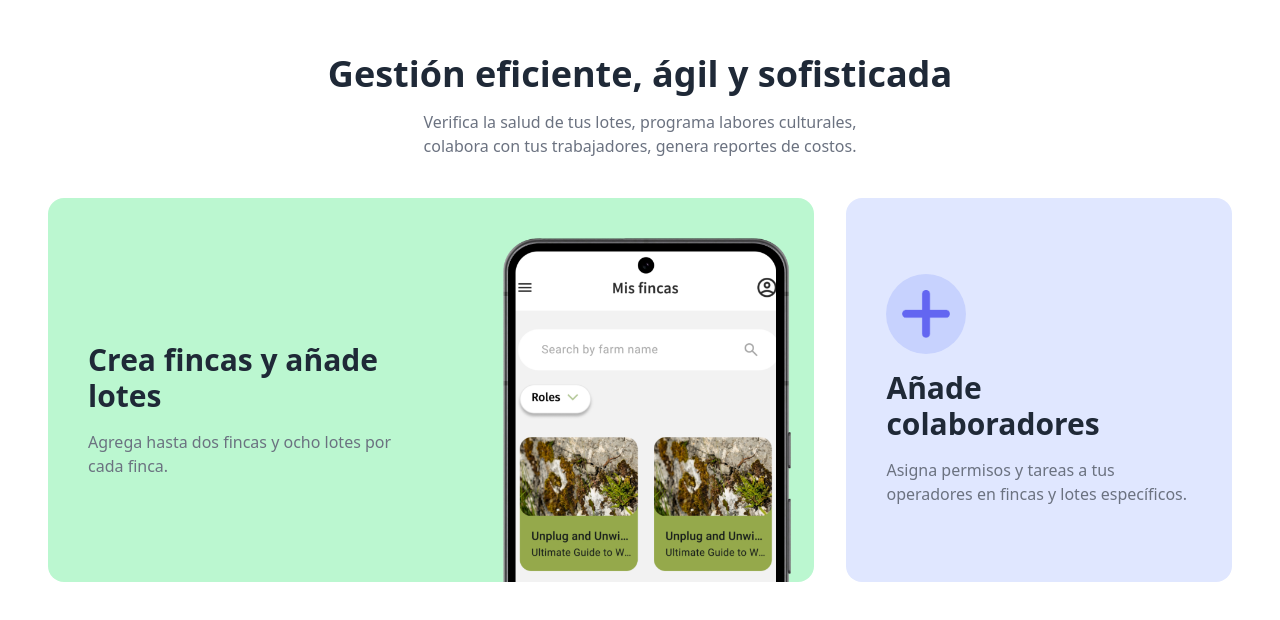
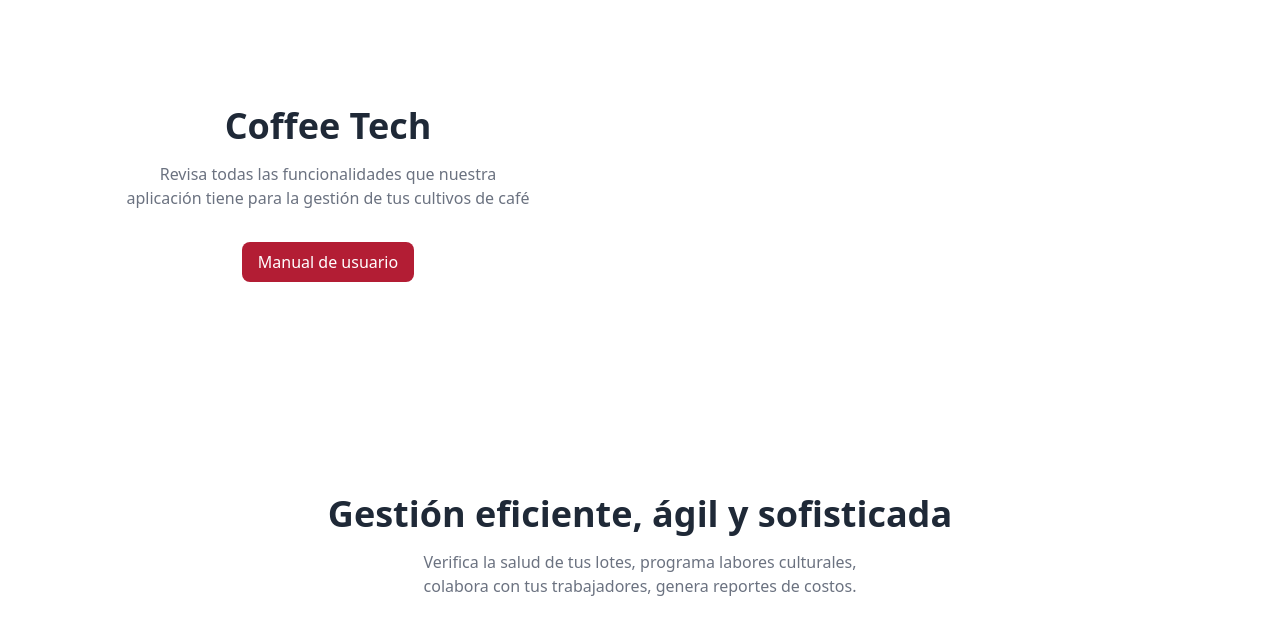
Before and after one commit to PacoValen/CoffeeTechWebApp, a React (Vite) app: page / in a window 1280 px wide. Shown: the part 1445-2065 px from the top of the page. Built offline with nearby package versions, Linux system fonts and the light colour scheme.

Commit message:
ADD: videoplayer and routes documentation

```diff
--- a/package.json
+++ b/package.json
@@ -13,7 +13,9 @@
     "@headlessui/react": "^2.1.3",
     "@heroicons/react": "^2.1.5",
     "react": "^18.3.1",
-    "react-dom": "^18.3.1"
+    "react-dom": "^18.3.1",
+    "react-player": "^2.16.0",
+    "react-router-dom": "^6.26.1"
   },
   "devDependencies": {
     "@eslint/js": "^9.9.0",
--- a/src/App.tsx
+++ b/src/App.tsx
@@ -1,7 +1,8 @@
-import Nav from "./sections/Nav";
+/* import Nav from "./sections/Nav";
 import Hero from "./sections/Hero";
 import FreeTier from "./sections/FreeTier";
 import Plots from "./sections/Plots";
+import VideoPlayer from "./sections/VideoPlayer";
 
 export default function App() {
   return (
@@ -9,7 +10,31 @@ export default function App() {
       <Nav />
       <Hero />
       <Plots />
+      <VideoPlayer />
       <FreeTier />
     </>
   );
 }
+ */
+
+// src/App.tsx
+import { Outlet } from "react-router-dom";
+import Nav from "./sections/Nav";
+import Hero from "./sections/Hero";
+import FreeTier from "./sections/FreeTier";
+import Plots from "./sections/Plots";
+import VideoPlayer from "./sections/VideoPlayer";
+
+export default function App() {
+  return (
+    <>
+      <Nav />
+      <Hero />
+      <Plots />
+      <VideoPlayer />
+      <FreeTier />
+      <Outlet />{" "}
+      {/* Aquí se renderizará el contenido específico de cada ruta */}
+    </>
+  );
+}
--- a/src/main.tsx
+++ b/src/main.tsx
@@ -1,10 +1,35 @@
-import { StrictMode } from 'react'
-import { createRoot } from 'react-dom/client'
-import App from './App.tsx'
-import './index.css'
+/* // src/main.tsx
 
-createRoot(document.getElementById('root')!).render(
+import { StrictMode } from "react";
+import { createRoot } from "react-dom/client";
+import { BrowserRouter as Router } from "react-router-dom";
+import App from "./App.tsx";
+import "./index.css";
+
+createRoot(document.getElementById("root")!).render(
   <StrictMode>
-    <App />
+    <Router>
+      <App />
+    </Router>
   </StrictMode>,
-)
+);
+ */
+
+// src/main.tsx
+import { StrictMode } from "react";
+import { createRoot } from "react-dom/client";
+import { BrowserRouter as Router, Routes, Route } from "react-router-dom";
+import App from "./App";
+import Documentacion from "./pages/Documentation";
+import "./index.css";
+
+createRoot(document.getElementById("root")!).render(
+  <StrictMode>
+    <Router>
+      <Routes>
+        <Route path="/" element={<App />} />
+        <Route path="/documentacion" element={<Documentacion />} />
+      </Routes>
+    </Router>
+  </StrictMode>,
+);
--- /dev/null
+++ b/src/pages/Documentation.tsx
@@ -0,0 +1,83 @@
+// src/pages/Documentation.tsx
+
+/* import React from "react";
+import { Link } from "react-router-dom"; // Asegúrate de que estés usando react-router-dom para la navegación
+
+const Documentation: React.FC = () => {
+  return (
+    <div className="mx-auto max-w-4xl p-4">
+      <h1 className="mb-4 text-3xl font-bold">
+        Documentación de la Aplicación
+      </h1>
+      <p className="mb-4">
+        Bienvenido a la documentación de nuestra aplicación. Aquí encontrarás
+        toda la información necesaria para utilizar y gestionar la aplicación
+        que te permite descargar el APK de nuestra app Android para el manejo de
+        cultivos de café.
+      </p>
+
+      <section className="mb-8">
+        <h2 className="mb-2 text-2xl font-semibold">Introducción</h2>
+        <p>
+          Esta sección proporciona una visión general de la aplicación y sus
+          características principales. Aquí puedes aprender sobre la
+          funcionalidad de la app y cómo puede ayudarte en la gestión de tus
+          cultivos de café.
+        </p>
+      </section>
+
+      <section className="mb-8">
+        <h2 className="mb-2 text-2xl font-semibold">Instalación</h2>
+        <p>Para instalar la aplicación, sigue estos pasos:</p>
+        <ol className="mb-4 ml-6 list-decimal">
+          <li>Descarga el archivo APK desde el enlace proporcionado.</li>
+          <li>Abre el archivo APK en tu dispositivo Android.</li>
+          <li>
+            Sigue las instrucciones en pantalla para completar la instalación.
+          </li>
+        </ol>
+      </section>
+
+      <section className="mb-8">
+        <h2 className="mb-2 text-2xl font-semibold">Uso</h2>
+        <p>
+          Una vez instalada la aplicación, puedes comenzar a usarla para
+          gestionar tus cultivos de café. Asegúrate de revisar la guía de
+          usuario para aprender sobre todas las funciones y cómo sacar el máximo
+          provecho de la aplicación.
+        </p>
+      </section>
+
+      <section className="mb-8">
+        <h2 className="mb-2 text-2xl font-semibold">Contacto</h2>
+        <p>
+          Si tienes alguna pregunta o necesitas ayuda, no dudes en ponerte en
+          contacto con nuestro equipo de soporte.
+        </p>
+      </section>
+
+      <Link to="/" className="text-blue-500 hover:underline">
+        Regresar a la página principal
+      </Link>
+    </div>
+  );
+};
+
+export default Documentation; */
+
+// src/Documentacion.tsx
+import React from "react";
+import { Link } from "react-router-dom";
+
+const Documentacion: React.FC = () => {
+  return (
+    <div>
+      <h1>Documentación</h1>
+      <button>
+        <Link to="/">Volver al Inicio</Link>
+      </button>
+    </div>
+  );
+};
+
+export default Documentacion;
--- a/src/sections/FreeTier.tsx
+++ b/src/sections/FreeTier.tsx
@@ -3,6 +3,7 @@ import Plus from "../assets/icons/plus.png";
 import DolarSign from "../assets/icons/dollar.png";
 import PhotoFrames from "../assets/photosFrame.png";
 import TitleDes from "../common/TitleDes";
+import StoreLinks, { BtnTypes } from "../common/StoreLinks";
 
 function FreeTier() {
   return (
@@ -68,6 +69,7 @@ function FreeTier() {
               Realiza detecciones de plagas, falta de nutrientes y estados de
               maduración en la planta.
             </p>
+            <StoreLinks type={BtnTypes.Standard} />
           </div>
 
           <div className="m-auto max-w-96 md:mt-36 md:w-1/2">
--- a/src/sections/Nav.tsx
+++ b/src/sections/Nav.tsx
@@ -15,7 +15,7 @@ function Nav() {
     { href: "nosotros", children: "Nosotros" },
     { href: "contactenos", children: "Contactenos" },
     { href: "review", children: "Aliados" },
-    { href: "docs", children: "Documentacion" },
+    { href: "http://localhost:5173/documentacion", children: "Documentacion" },
   ];
 
   return (
--- /dev/null
+++ b/src/sections/VideoPlayer.tsx
@@ -0,0 +1,40 @@
+import TitleDes from "../common/TitleDes";
+import ReactPlayer from "react-player";
+import ButtonLink from "../common/ButtonLink";
+
+function VideoPlayer() {
+  return (
+    <section className="pb-5">
+      <div className="mx-auto flex max-w-7xl flex-col items-center gap-8 px-6 pb-5 pt-10 lg:flex-row lg:px-8">
+        {/* Sección de texto a la izquierda */}
+        <div className="w-full lg:w-1/2">
+          <TitleDes
+            title="Coffee Tech"
+            description="Revisa todas las funcionalidades que nuestra <br> aplicación tiene para la gestión de tus cultivos de café"
+          />
+          <div className="flex justify-center pt-8">
+            <ButtonLink
+              href="http://localhost:5173/documentacion"
+              className="rounded-lg bg-customRed px-4 py-2 text-white"
+              target="_blank"
+            >
+              Manual de usuario
+            </ButtonLink>
+          </div>
+        </div>
+
+        {/* Sección del video a la derecha */}
+        <div className="w-full lg:w-1/2">
+          <div className="pr-5">
+            <ReactPlayer
+              url="https://www.youtube.com/watch?v=2yMhjHURW5A"
+              width="100%"
+            />
+          </div>
+        </div>
+      </div>
+    </section>
+  );
+}
+
+export default VideoPlayer;
```
Also changed, not shown: 1 other file (tests, documents, lock files or other folders).
